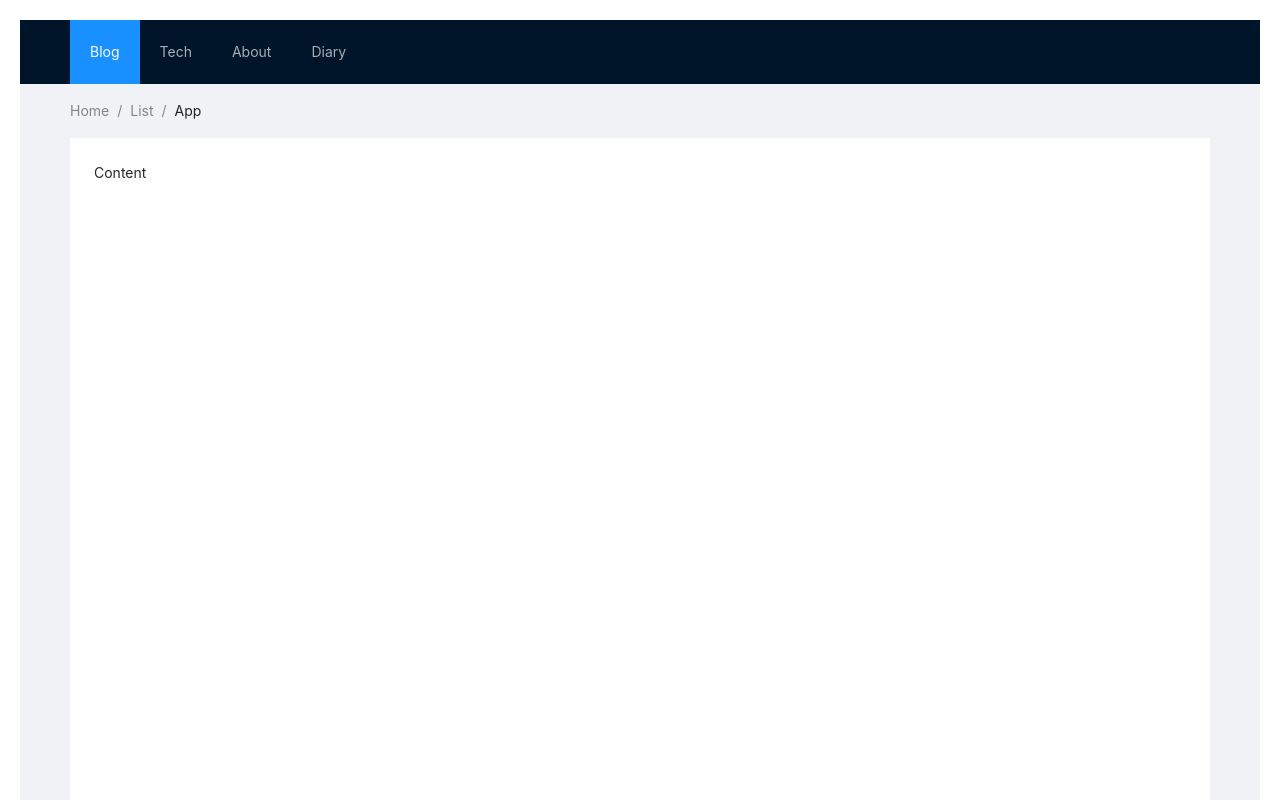
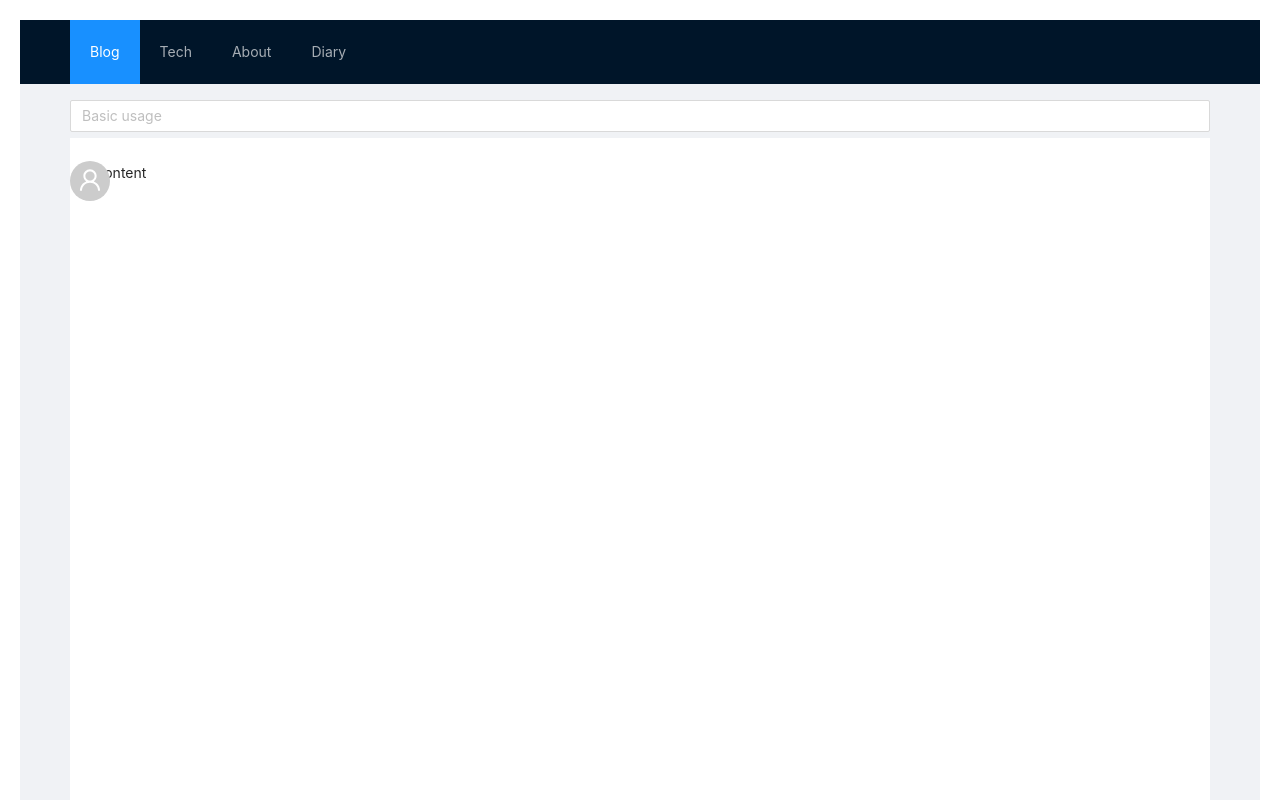
Before and after one commit to SteinsHead/shadow-luna, a Next.js app: page / in a window 1280 px wide. Shown: the top 800 px of the page. Built offline with nearby package versions, Linux system fonts and the light colour scheme.

Commit message:
add components

```diff
--- a/pages/index.tsx
+++ b/pages/index.tsx
@@ -1,5 +1,7 @@
 import Head from "next/head";
-import { Breadcrumb, Layout, Menu } from 'antd';
+import { Breadcrumb, Layout, Menu, Input, Avatar   } from 'antd';
+import { UserOutlined } from '@ant-design/icons';
+
 
 const { Header, Footer, Sider, Content } = Layout;
 
@@ -21,6 +23,8 @@ export default function Home() {
                   defaultSelectedKeys={['item-1']}
                   items={items}
               />
+              <Input placeholder="Basic usage" />
+              <Avatar size="large" icon={<UserOutlined />} />
           </Header>
           <Content style={{ padding: '0 50px' }}>
               <Breadcrumb style={{ margin: '16px 0' }}>
```
